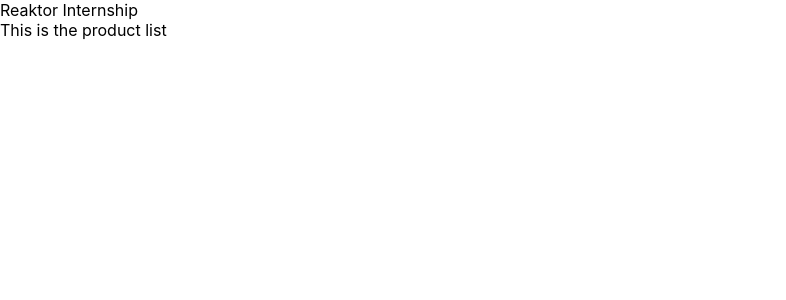
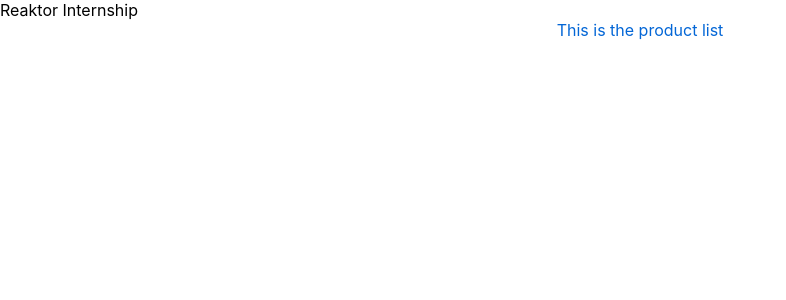
Before and after one commit to SonTrungTo/Reaktor_Internship, a React (Create React App) app: page / in a window 1280 px wide. Shown: the top 300 px of the page, without its empty margins (0-786 px from the left). Built offline with nearby package versions, Linux system fonts and the light colour scheme.

Commit message:
we are now defining theme CSS

```diff
--- a/package.json
+++ b/package.json
@@ -3,6 +3,8 @@
   "version": "0.1.0",
   "private": true,
   "dependencies": {
+    "@material-ui/core": "^4.11.3",
+    "@material-ui/icons": "^4.11.2",
     "@testing-library/jest-dom": "^5.11.4",
     "@testing-library/react": "^11.1.0",
     "@testing-library/user-event": "^12.1.10",
@@ -11,6 +13,7 @@
     "@types/react": "^17.0.0",
     "@types/react-dom": "^17.0.0",
     "@types/react-router-dom": "^5.1.7",
+    "fontsource-roboto": "^4.0.0",
     "react": "^17.0.1",
     "react-dom": "^17.0.1",
     "react-router-dom": "^5.2.0",
--- a/src/MainRouter.tsx
+++ b/src/MainRouter.tsx
@@ -1,13 +1,13 @@
 import React from "react";
 import { Route, Switch } from "react-router-dom";
-import ProductList from "./components/ProductsList";
+import FacemasksList from "./components/FacemasksList";
 
 const MainRouter: React.FC = () => {
     return (
         <div>
             Reaktor Internship
             <Switch>
-                <Route path="/" exact component={ProductList} />
+                <Route path="/" exact component={FacemasksList} />
             </Switch>
         </div>
     );
--- /dev/null
+++ b/src/components/FacemasksList/index.tsx
@@ -0,0 +1,26 @@
+import React from "react";
+import { makeStyles } from "@material-ui/core";
+
+import theme from "../theme";
+
+const styles = makeStyles(() => ({
+    text: {
+        color: theme.colors.primary,
+        textAlign: 'center'
+    }
+}));
+
+// const stylesText = {
+//     color: theme.colors.primary
+// };
+
+export const FacemasksList: React.FC = () => {
+    const stylesText = styles();
+    return (
+        <div id="text" className={stylesText.text}>
+            This is the product list
+        </div>
+    );
+};
+
+export default FacemasksList;
--- a/src/components/ProductsList/index.tsx
+++ /dev/null
@@ -1,11 +0,0 @@
-import React from "react";
-
-export const ProductList: React.FC = () => {
-    return (
-        <div id="text">
-            This is the product list
-        </div>
-    );
-};
-
-export default ProductList;
--- a/src/components/theme.ts
+++ b/src/components/theme.ts
@@ -0,0 +1,7 @@
+const theme = {
+    colors: {
+        primary: '#0366d6'
+    }
+};
+
+export default theme;
--- a/src/index.tsx
+++ b/src/index.tsx
@@ -3,6 +3,7 @@ import ReactDOM from 'react-dom';
 import './index.css';
 import App from './App';
 import reportWebVitals from './reportWebVitals';
+import 'fontsource-roboto';
 
 ReactDOM.render(
   <React.StrictMode>
```
Also changed, not shown: src/App.tsx (line endings or trailing spaces), 2 other files (tests, documents, lock files or other folders).
